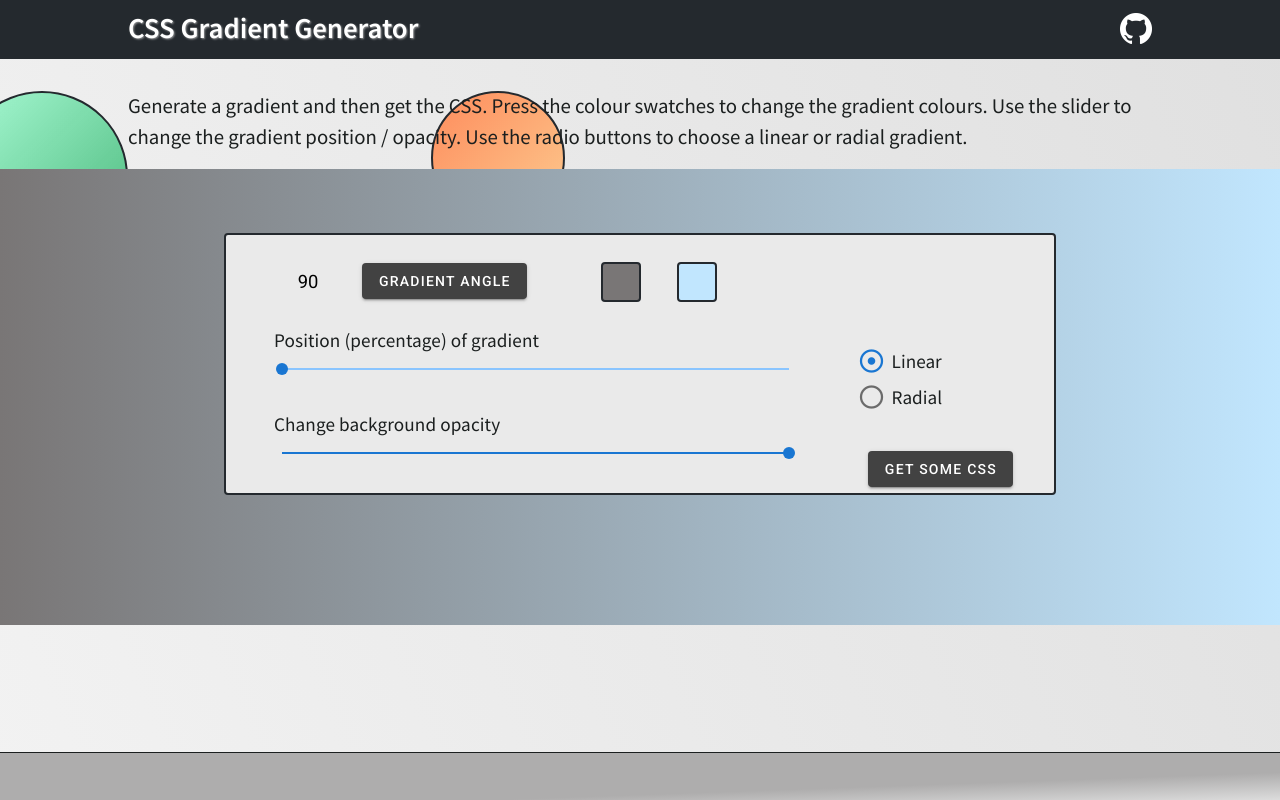
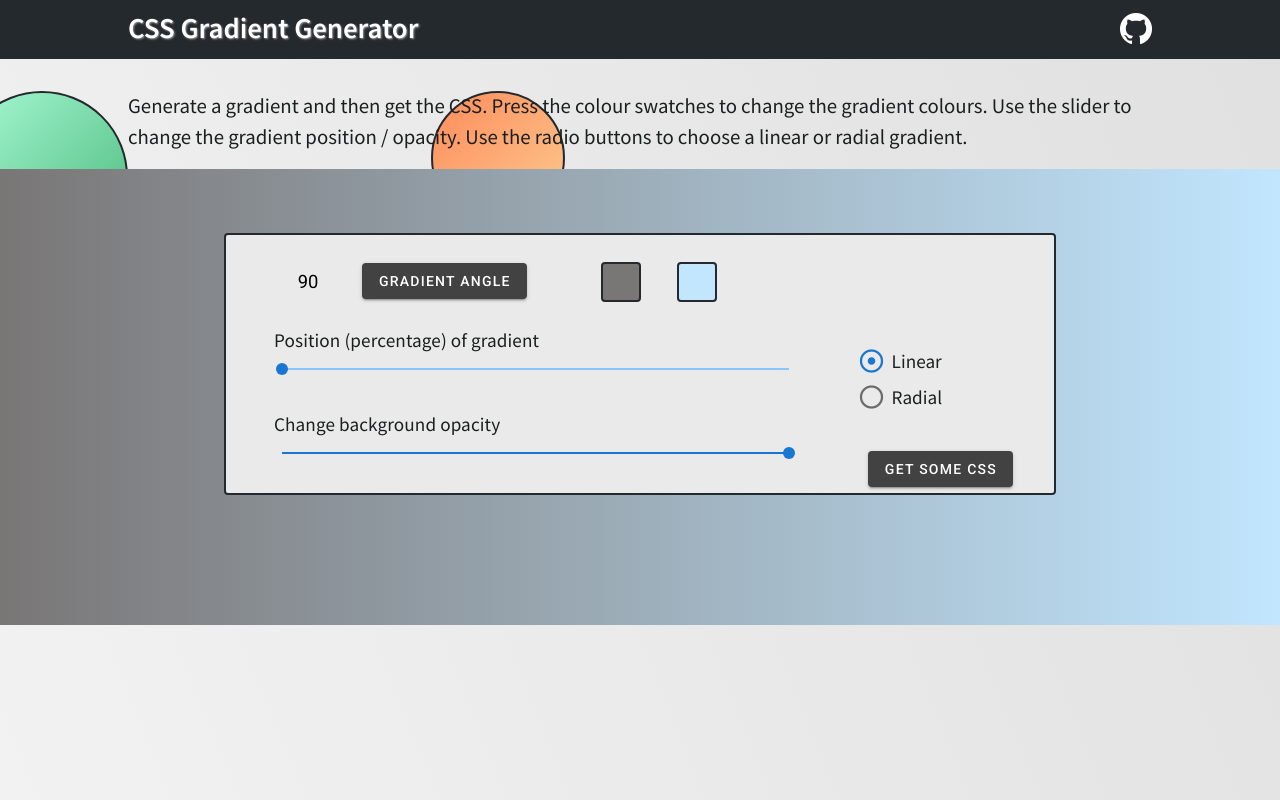
Before and after one commit to jhkette/css-gradient, a Vue app: page / in a window 1280 px wide. Built offline with nearby package versions, Linux system fonts and the light colour scheme.

Commit message:
footer removed

```diff
--- a/src/App.vue
+++ b/src/App.vue
@@ -26,7 +26,7 @@
         </div>
       </div>
     </main>
-    <Footer />
+
   </v-app>
 </template>
 
--- a/src/components/Footer.vue
+++ /dev/null
@@ -1,20 +0,0 @@
-<template>
-  <footer class="footer"></footer>
-</template>
-
-<script>
-export default {};
-</script>
-
-<style scoped>
-.footer {
-  position: absolute;
-  left: 0;
-  bottom: 0;
-  width: 100%;
-  height: 3rem;
-  border-top: 1px solid #1b1f1f;
-  background: linear-gradient(178deg, #AEADADFF 70%, #DCDCDCFF 100%); opacity: 1;
-  z-index: 10;
-}
-</style>
```
